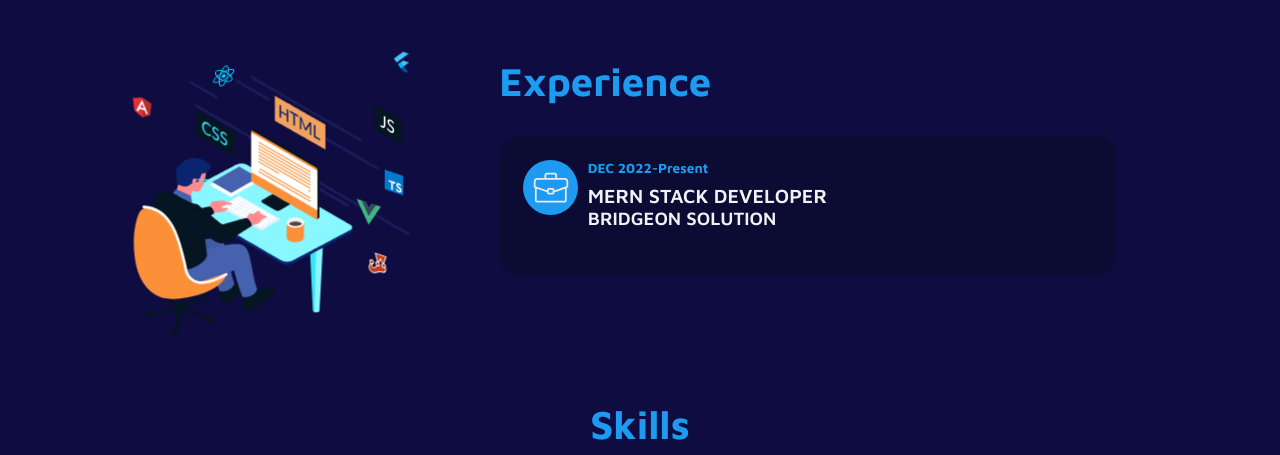
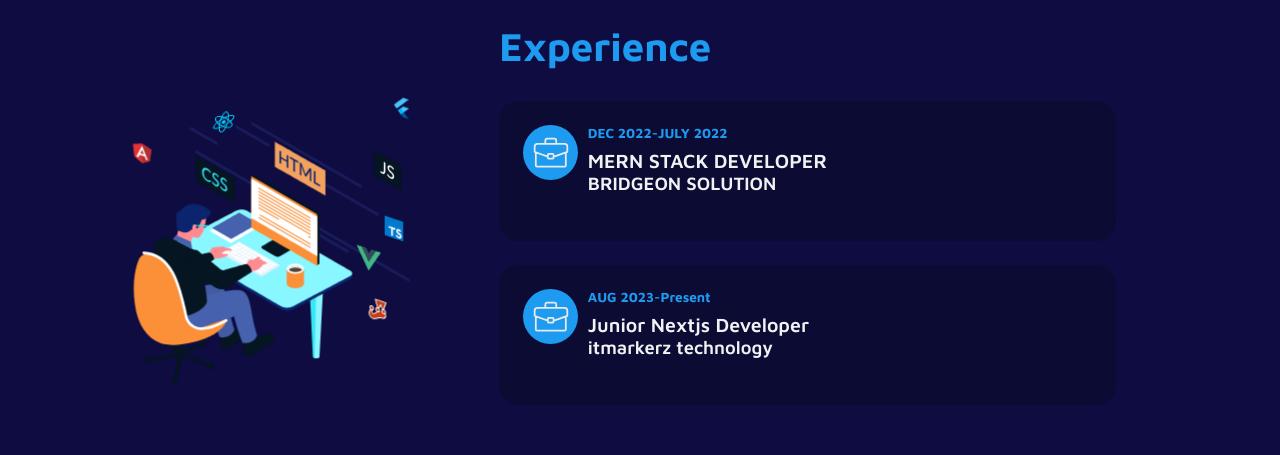
Before and after one commit to shaheedulaslam/Shaheedul-Aslam, a React (Create React App) app: page / in a window 1280 px wide. Shown: the part 1380-1835 px from the top of the page. Built offline with nearby package versions, Linux system fonts and the light colour scheme; a web font is replaced by a local one.

Commit message:
experience added

```diff
--- a/src/data/experienceData.js
+++ b/src/data/experienceData.js
@@ -4,6 +4,13 @@ export const experienceData = [
         company: 'BRIDGEON SOLUTION',
         jobtitle: 'MERN STACK DEVELOPER',
         startYear: 'DEC 2022',
+        endYear: 'JULY 2022'
+    },
+    {
+        id: 2,
+        company: 'itmarkerz technology',
+        jobtitle: 'Junior Nextjs Developer',
+        startYear: 'AUG 2023',
         endYear: 'Present'
     }
 ]
```
